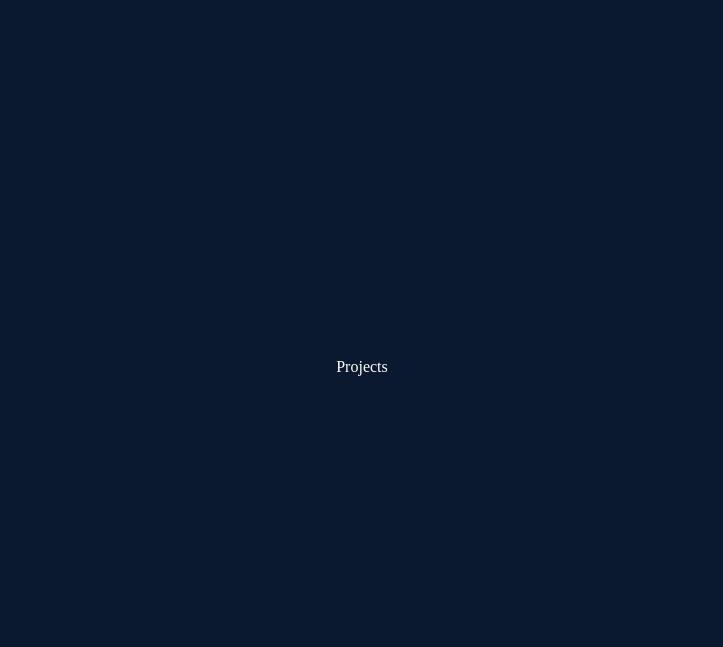
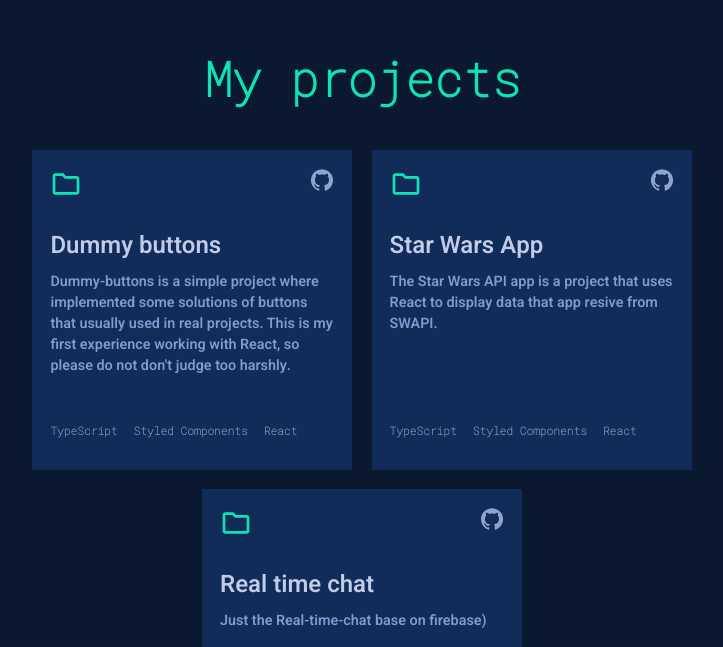
Before and after one commit to cookieMonsterDev/portfolio-template, a React (Create React App) app: page / in a window 1280 px wide. Shown: the part 2433-3080 px from the top of the page, without its empty margins (278-1001 px from the left). Built offline with nearby package versions, Linux system fonts and the light colour scheme.

Commit message:
feat: add projects section

```diff
--- a/src/components/Footer/Footer.jsx
+++ b/src/components/Footer/Footer.jsx
@@ -83,9 +83,11 @@ const SocialItem = styled.div`
 
 const Info = styled.section`
   margin: 2rem 0;
-  font-family: 'Ubuntu Condensed', sans-serif;
-  font-size: 1.5rem;
-  font-weight: 600;
+  text-align: center;
+  color: #8fa3cd;
+  font-size: 0.8rem;
+  font-weight: 700;
+  font-family: 'Roboto Mono', monospace;
 
   @media only screen and (max-width: 48em) {
     font-size: 1rem;
--- /dev/null
+++ b/src/components/Projects/Projects.jsx
@@ -0,0 +1,150 @@
+import React from 'react';
+import styled from 'styled-components';
+import projectsList from '../../static/projectsData';
+import FolderOutlinedIcon from '@mui/icons-material/FolderOutlined';
+import GitHubIcon from '@mui/icons-material/GitHub';
+
+const Projects = () => {
+  return (
+    <Container>
+      <Title>
+        My projects
+      </Title>
+      <List>
+        {projectsList.map((item, index) => {
+          return (
+            <ListItem key={index}>
+              <Project>
+                <LinkSection>
+                  <div>
+                    <FolderOutlinedIcon />
+                  </div>
+                  <a href={item.prjectLink}>
+                    <GitHubIcon />
+                  </a>
+                </LinkSection>
+                <h1>{item.title}</h1>
+                <p>{item.description}</p>
+                <TagsSection>
+                  {item.tags.map((i, j) => {
+                    return <Tag key={j}>{i}</Tag>;
+                  })}
+                </TagsSection>
+              </Project>
+            </ListItem>
+          );
+        })}
+      </List>
+    </Container>
+  );
+};
+
+export default Projects;
+
+const Container = styled.section`
+  box-sizing: border-box;
+  flex-direction: column;
+  padding: 5rem 0;
+  width: 100%;
+  height: 100%;
+  display: flex;
+  justify-content: center;
+`;
+
+const Title = styled.h1`
+  margin-bottom: 2.5rem;
+  text-align: center;
+  color: #0ee3b5;
+  font-size: 3rem;
+  font-weight: 700;
+  font-family: 'Roboto Mono', monospace;
+`
+
+const List = styled.div`
+  display: flex;
+  justify-content: center;
+  flex-wrap: wrap;
+  gap: 1.2rem;
+`;
+
+const ListItem = styled.div`
+  position: relative;
+  width: 20rem;
+  height: 20rem;
+`;
+
+const Project = styled.div`
+  display: flex;
+  flex-direction: column;
+  width: 100%;
+  height: 100%;
+  box-sizing: border-box;
+  padding: 1rem 1rem 2rem 1rem;
+  background-color: #122c59;
+  border: 2px solid #122c59;
+  transition: all 700ms;
+
+  > h1 {
+    color: #c1cde8;
+    font-size: 1.5rem;
+    font-weight: 700;
+    font-family: 'Heebo', sans-serif;
+    transition: all 700ms;
+  }
+
+  > p {
+    margin-top: 0.5rem;
+    text-align: left;
+    color: #819ad1;
+    font-size: 0.9rem;
+    font-weight: 300;
+    font-family: 'Heebo', sans-serif;
+  }
+
+  &:hover {
+    border: 2px solid #0ee3b5;
+    transform: translateY(-10px);
+
+    > h1 {
+      color: #e7e6e1;
+    }
+
+    > section > span {
+      color: #0ee3b5;
+    }
+  }
+`;
+
+const TagsSection = styled.section`
+  position: absolute;
+  bottom: 2rem;
+  display: flex;
+`;
+
+const Tag = styled.span`
+  margin-right: 1rem;
+  color: #8892b0;
+  font-size: 0.7rem;
+  font-weight: 700;
+  font-family: 'Roboto Mono', monospace;
+  transition: all 700ms;
+`;
+
+const LinkSection = styled.section`
+  margin-bottom: 1.5rem;
+  display: flex;
+  justify-content: space-between;
+
+  > div {
+    color: #0ee3b5;
+
+    > svg {
+      width: 2rem;
+      height: 2rem;
+    }
+  }
+
+  > a {
+    color: #8fa3cd;
+  }
+`;
--- a/src/pages/MainPage.jsx
+++ b/src/pages/MainPage.jsx
@@ -1,11 +1,12 @@
 import React from 'react';
-import styled, { css } from 'styled-components';
+import styled from 'styled-components';
 import Intro from '../components/Intro/Intro';
 import Experience from '../components/Experience/Experience';
+import Projects from '../components/Projects/Projects';
 
 const MainPage = () => {
   return (
-    <Container >
+    <Container>
       <Span>
         <Intro />
       </Span>
@@ -13,7 +14,7 @@ const MainPage = () => {
       <Span id="experience">
         <Experience />
       </Span>
-      <Span>Projects</Span>
+      <Projects />
       <Span id="contact">Contact</Span>
     </Container>
   );
--- /dev/null
+++ b/src/static/projectsData.js
@@ -0,0 +1,22 @@
+const Projects = [
+  {
+    title: 'Dummy buttons',
+    prjectLink: 'https://github.com/cookieMonsterDev/dummy-buttons',
+    description: 'Dummy-buttons is a simple project where implemented some solutions of buttons that usually used in real projects. This is my first experience working with React, so please do not don\'t judge too harshly.',
+    tags: ['TypeScript', 'Styled Components', 'React'],
+  },
+  {
+    title: 'Star Wars App',
+    prjectLink: 'https://github.com/cookieMonsterDev/star-wars-api',
+    description: 'The Star Wars API app is a project that uses React to display data that app resive from SWAPI.',
+    tags: ['TypeScript', 'Styled Components', 'React'],
+  },
+  {
+    title: 'Real time chat',
+    prjectLink: 'https://github.com/cookieMonsterDev/real-time-chat',
+    description: 'Just the Real-time-chat base on firebase)',
+    tags: ['TypeScript', 'FireBase', 'React'],
+  },
+];
+
+export default Projects;
```
